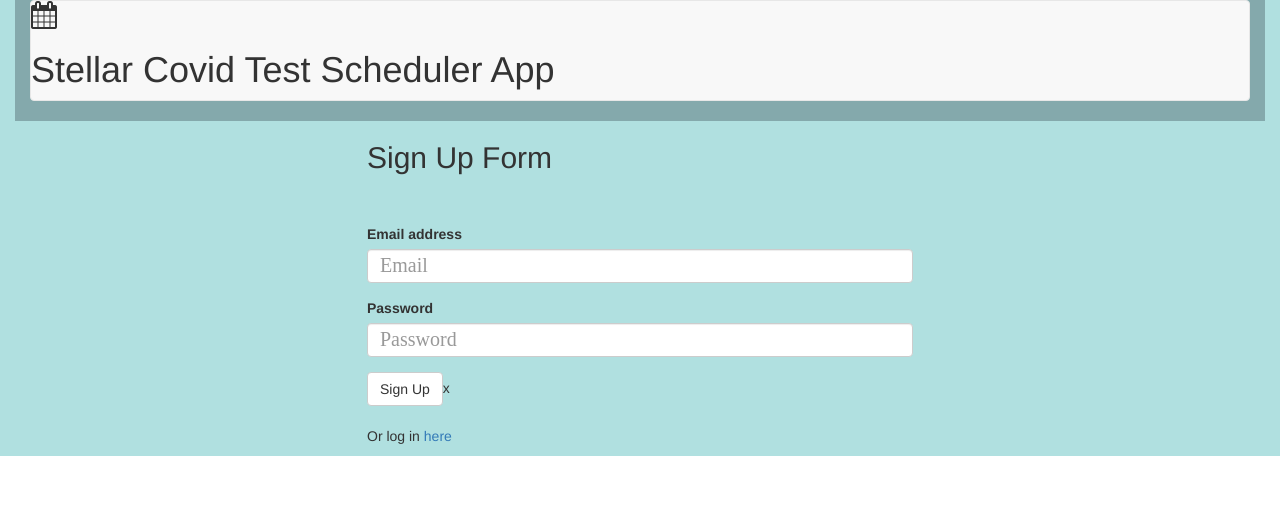
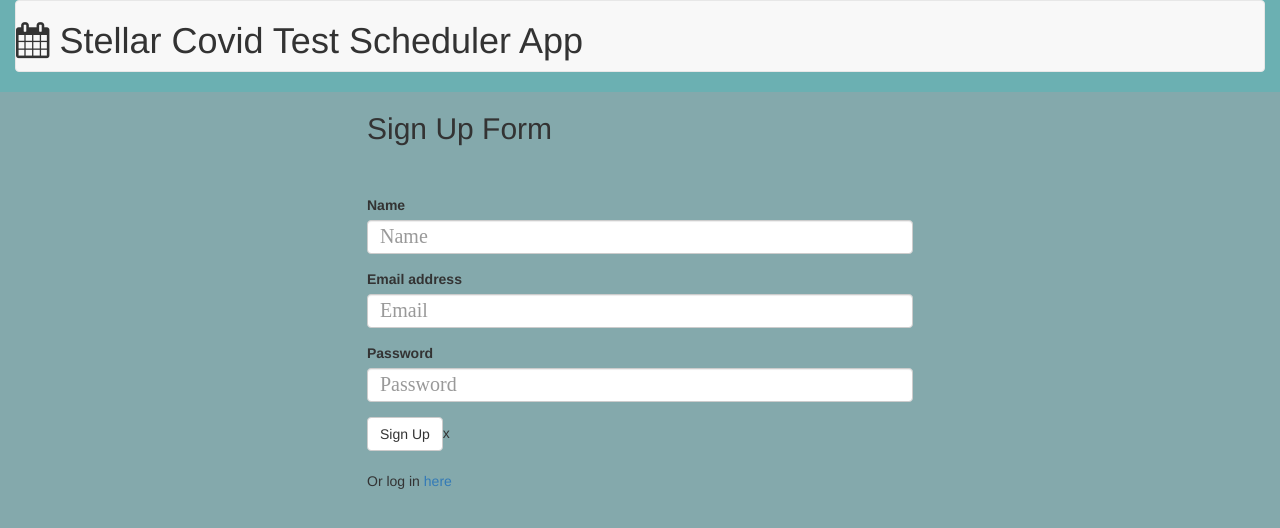
Before and after one commit to jmyardley/stellar-app, a website: page public/signup.html in a window 1280 px wide. Drawn offline with nearby package versions, Linux system fonts and the light colour scheme.

Commit message:
updated color scheme on all Html

```diff
--- a/public/signup.html
+++ b/public/signup.html
@@ -10,24 +10,27 @@
   <link rel="stylesheet" href="https://maxcdn.bootstrapcdn.com/bootswatch/3.3.7/lumen/bootstrap.min.css">
   <link href="/stylesheets/style.css" rel="stylesheet">
   <link rel="stylesheet" href="https://cdnjs.cloudflare.com/ajax/libs/font-awesome/4.7.0/css/font-awesome.min.css">
-  <div style="background-color: #4bb9b970;text-align: left;" class="container-fluid">
+
 
 </head>
 
-<body>
-  <div style="background-color: #84a9ac;" class="container-fluid">
-  <nav class="navbar navbar-default">
-    <div class="navbar-header">
-      <i class="fa fa-calendar fa-2x"></i>
-      <h1>Stellar Covid Test Scheduler App</h1>
-    </div>
-  </nav>
+<body style="background-color: #84a9ac; min-height: 100vh;">
+  <div style="background-color: #4bb9b970; text-align: left;" <div class="container-fluid">
+    <nav class="navbar navbar-default">
+      <div class="navbar-header"></div>
+      <h1><i class="fa fa-calendar"></i> Stellar Covid Test Scheduler App</h1>
+    </nav>
+  </div>
   </div>
   <div class="container">
     <div class="row">
       <div class="col-md-6 col-md-offset-3">
         <h2>Sign Up Form</h2>
         <form class="signup">
+          <div class="form-group">
+            <label for="exampleInputName">Name</label>
+            <input type="input" class="form-control" id="name-input" placeholder="Name">
+          </div>
           <div class="form-group">
             <label for="exampleInputEmail1">Email address</label>
             <input type="email" class="form-control" id="email-input" placeholder="Email">
@@ -47,7 +50,7 @@
       </div>
     </div>
   </div>
-</div>
+  </div>
 
   <script src="https://cdnjs.cloudflare.com/ajax/libs/jquery/3.2.1/jquery.min.js"></script>
   <script type="text/javascript" src="/js/signup.js"></script>
```
Also changed, not shown: public/login.html (+4 -6 lines), public/members.html (+5 -5 lines).
